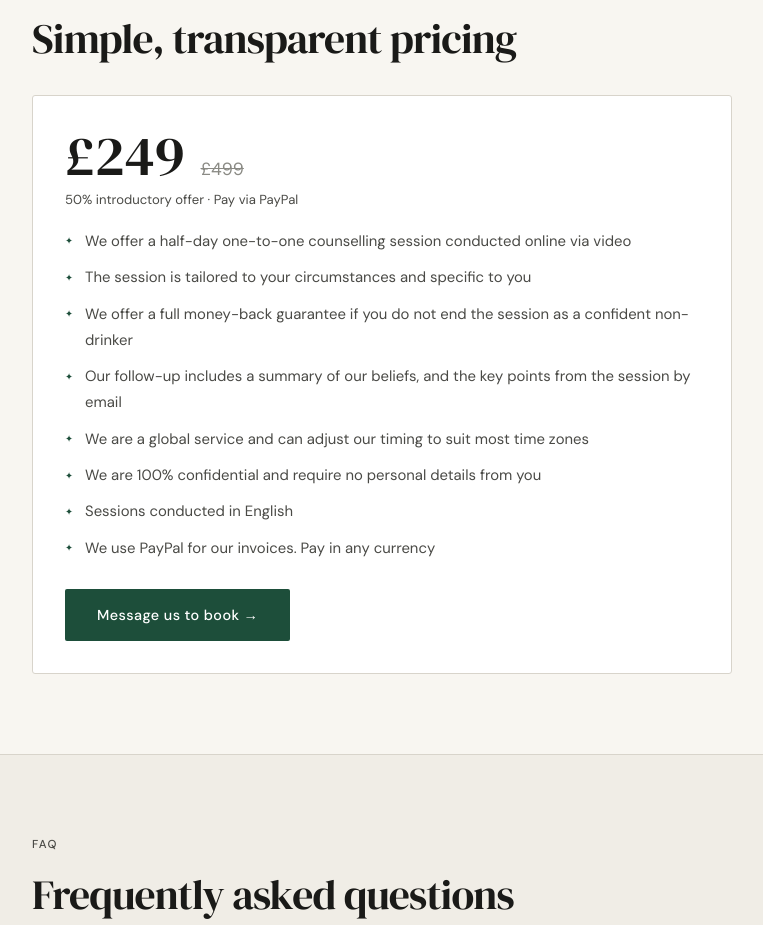
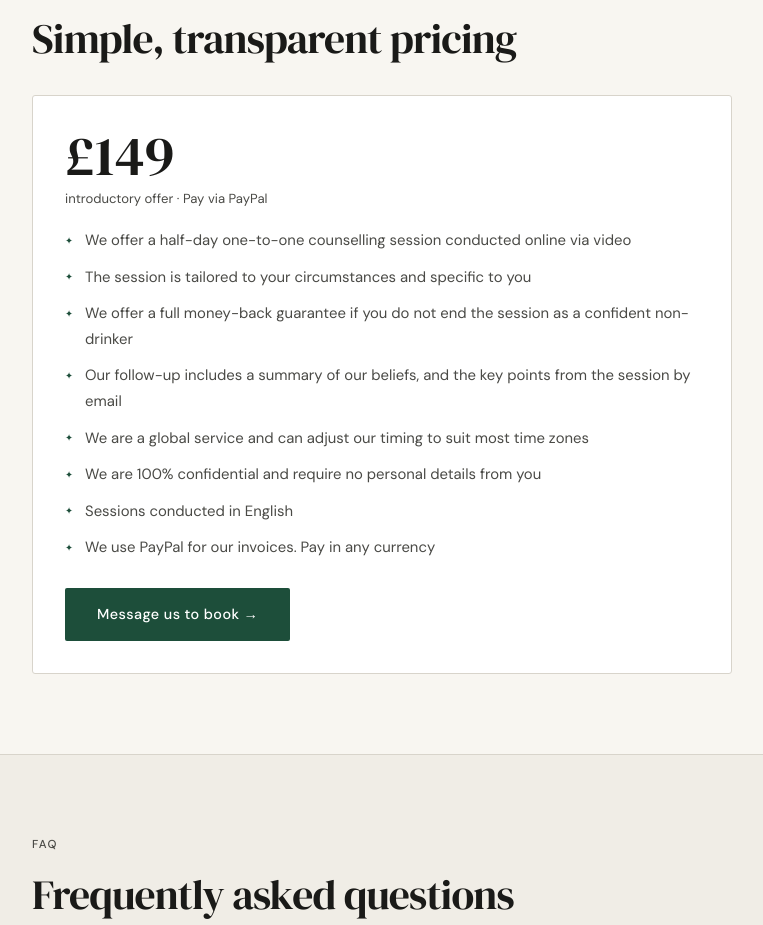
Before and after one commit to prawn-cocktail-crisps/stop-now, a Next.js app: page / in a window 1280 px wide. Shown: the part 2040-2965 px from the top of the page, without its empty margins (258-1021 px from the left). Built offline with nearby package versions, Linux system fonts and the light colour scheme.

Commit message:
Update Pricing.tsx

```diff
--- a/components/Pricing.tsx
+++ b/components/Pricing.tsx
@@ -17,10 +17,10 @@ export default function Pricing() {
         <h2>Simple, transparent pricing</h2>
         <div className="pricing-card">
           <div className="price-row">
-            <span className="price-main">£249</span>
-            <span className="price-was">£499</span>
+            <span className="price-main">£149</span>
+
           </div>
-          <p className="price-note">50% introductory offer · Pay via PayPal</p>
+          <p className="price-note">introductory offer · Pay via PayPal</p>
           <ul className="features">
             {features.map((f) => (
               <li key={f}>{f}</li>
```
